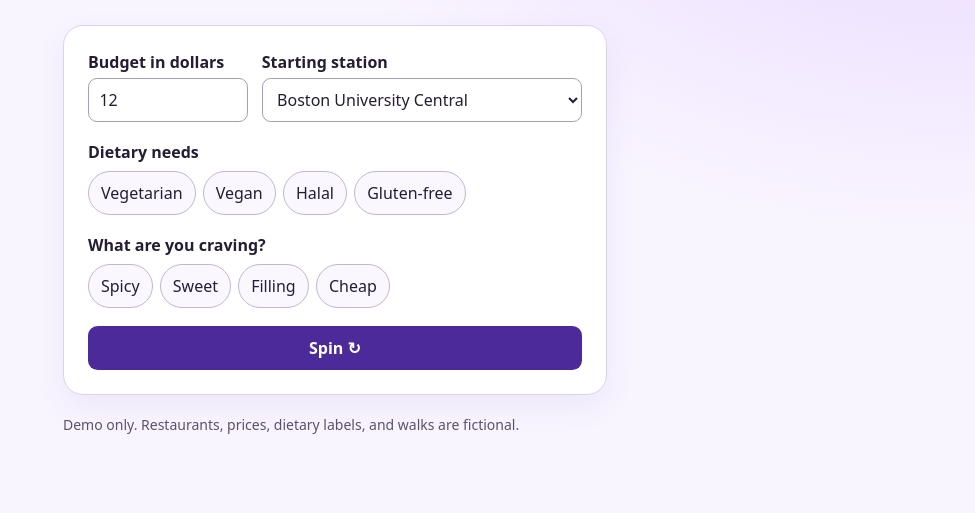
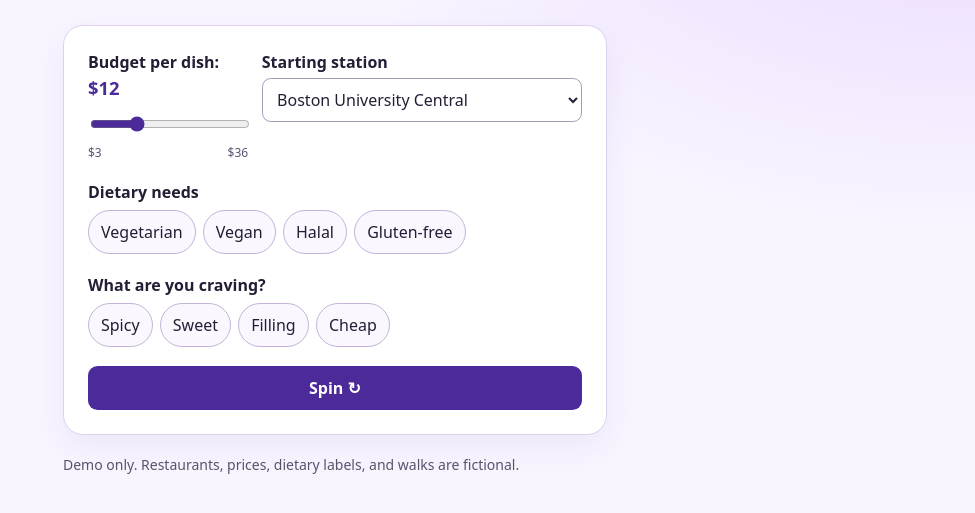
Before and after one commit to anselleveque/BUHacks, a plain HTML site: page web/index.html in a window 1280 px wide. Shown: the part 183-696 px from the top of the page, without its empty margins (305-1280 px from the left). Drawn offline with Linux system fonts and the light colour scheme.

Commit message:
Budget slider in $3 steps (3-36) replacing the number field
Matches price_band in the database (db/schema.sql). Tested step, snap, clamp and filtering in browser.

Co-Authored-By: Claude Sonnet 5.5 <noreply@anthropic.com>

```diff
--- a/web/app.js
+++ b/web/app.js
@@ -7,6 +7,16 @@ const dishHeading = document.querySelector("#dish");
 const dollars = new Intl.NumberFormat("en-US", { style: "currency", currency: "USD" });
 
 station.value = "Boston University Central";
+
+// Budget slider moves in $3 steps (3..36), matching price_band in the database.
+const budget = form.elements.budget;
+const budgetValue = document.querySelector("#budgetValue");
+function showBudget() {
+  budgetValue.textContent = `$${budget.value}`;
+  budget.setAttribute("aria-valuetext", `${budget.value} dollars`);
+}
+budget.addEventListener("input", showBudget);
+showBudget();
 let fixture;
 let previousId;
 
--- a/web/index.html
+++ b/web/index.html
@@ -15,8 +15,9 @@
     </header>
     <form id="preferences">
       <div class="fields">
-        <label>Budget in dollars
-          <input name="budget" type="number" min="0.01" step="0.01" inputmode="decimal" value="12" required>
+        <label>Budget per dish: <output id="budgetValue" for="budget">$12</output>
+          <input id="budget" name="budget" type="range" min="3" max="36" step="3" value="12" aria-valuetext="12 dollars">
+          <span class="ticks" aria-hidden="true"><span>$3</span><span>$36</span></span>
         </label>
         <label>Starting station
           <select name="station" required>
--- a/web/styles.css
+++ b/web/styles.css
@@ -55,6 +55,17 @@ form, article {
   font: inherit;
   font-weight: 400;
 }
+
+.fields input[type="range"] {
+  min-height: 2.25rem;
+  padding: 0;
+  border: 0;
+  background: transparent;
+  accent-color: var(--purple);
+  cursor: pointer;
+}
+#budgetValue { color: var(--purple); font-size: 1.15em; font-variant-numeric: tabular-nums; }
+.ticks { display: flex; justify-content: space-between; font-size: .75rem; font-weight: 400; color: #5d4f73; }
 
 fieldset {
   min-width: 0;
```
